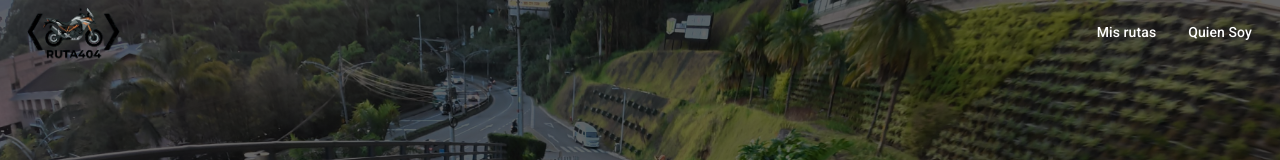
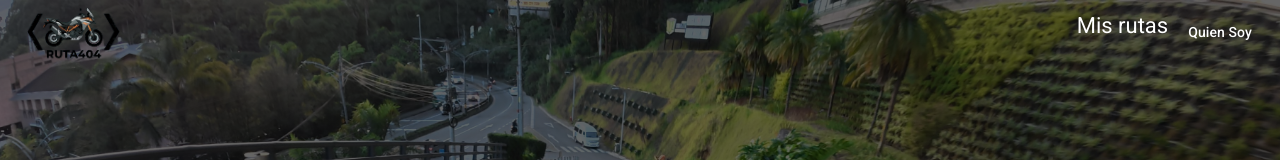
Before and after one commit to lejodev/ruta-404, an Angular app: page / in a window 1280 px wide. Shown: the top 160 px of the page. Built offline with nearby package versions, Linux system fonts and the light colour scheme.

Commit message:
TEST/loazy loading mis rutas

```diff
--- a/src/app/app.routes.ts
+++ b/src/app/app.routes.ts
@@ -3,5 +3,6 @@ import { Home } from './modules/home/components/home/home';
 
 export const routes: Routes = [
     { path: '', component: Home },
+    { path: 'rutas', loadComponent: () => import('./modules/routes-timeline/components/routes-timeline/routes-timeline').then(m => m.RoutesTimeline) },
     { path: '**', redirectTo: '' }
 ];
--- a/src/app/layout/header/header.html
+++ b/src/app/layout/header/header.html
@@ -3,9 +3,10 @@
         <div class="logo" (click)="scrollTo('home')"></div>
 
         <nav>
-            <a mat-button (click)="scrollTo('timeline')">
+            <!-- <a mat-button (click)="scrollTo('timeline')">
                 <span>Mis rutas</span>
-            </a>
+            </a> -->
+            <a routerLink="/rutas">Mis rutas</a>
 
             <a mat-button (click)="scrollTo('about')">
                 <span>Quien Soy</span>
--- a/src/app/layout/header/header.ts
+++ b/src/app/layout/header/header.ts
@@ -1,10 +1,11 @@
 import { Component } from '@angular/core';
 import { SHARED_MATERIAL_IMPORTS } from '../../shared/material/material.imports';
 import { ScrollService } from '../services/scroll.service';
+import { RouterLink } from "@angular/router";
 
 @Component({
   selector: 'app-header',
-  imports: [SHARED_MATERIAL_IMPORTS],
+  imports: [SHARED_MATERIAL_IMPORTS, RouterLink],
   // standalone: true,
   templateUrl: './header.html',
   styleUrl: './header.scss'
--- a/src/app/modules/home/components/home/home.html
+++ b/src/app/modules/home/components/home/home.html
@@ -68,5 +68,5 @@
 
         </mat-card>
     </div>
-    <app-routes-timeline></app-routes-timeline>
+    <!-- <app-routes-timeline></app-routes-timeline> -->
 </div>
--- a/src/app/modules/routes-timeline/components/routes-timeline/routes-timeline.ts
+++ b/src/app/modules/routes-timeline/components/routes-timeline/routes-timeline.ts
@@ -5,6 +5,7 @@ import { SHARED_MATERIAL_IMPORTS } from '../../../../shared/material/material.im
 import { CommonModule } from '@angular/common';
 
 @Component({
+  standalone: true,
   selector: 'app-routes-timeline',
   imports: [SHARED_MATERIAL_IMPORTS, CommonModule],
   templateUrl: './routes-timeline.html',
```
